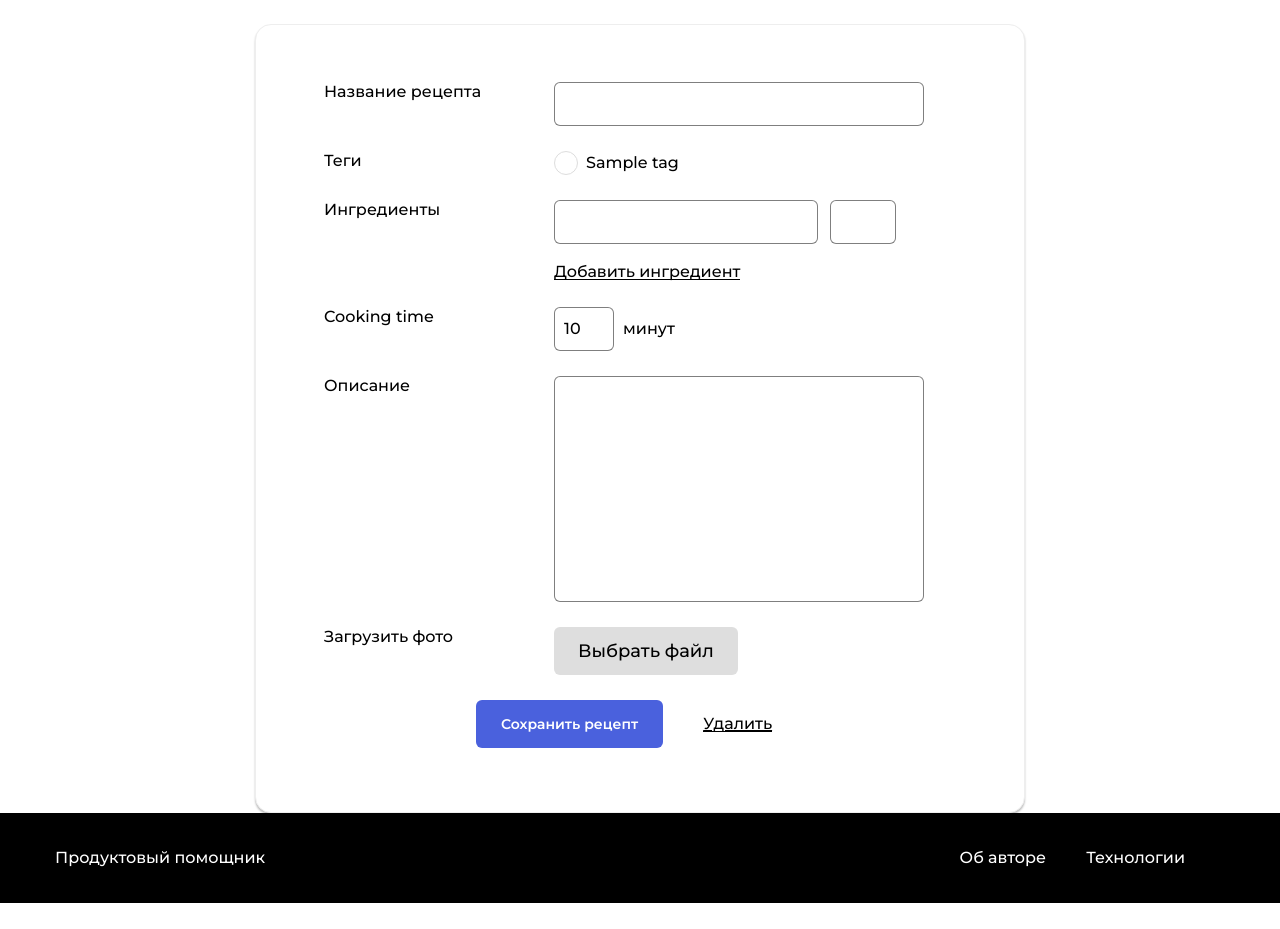
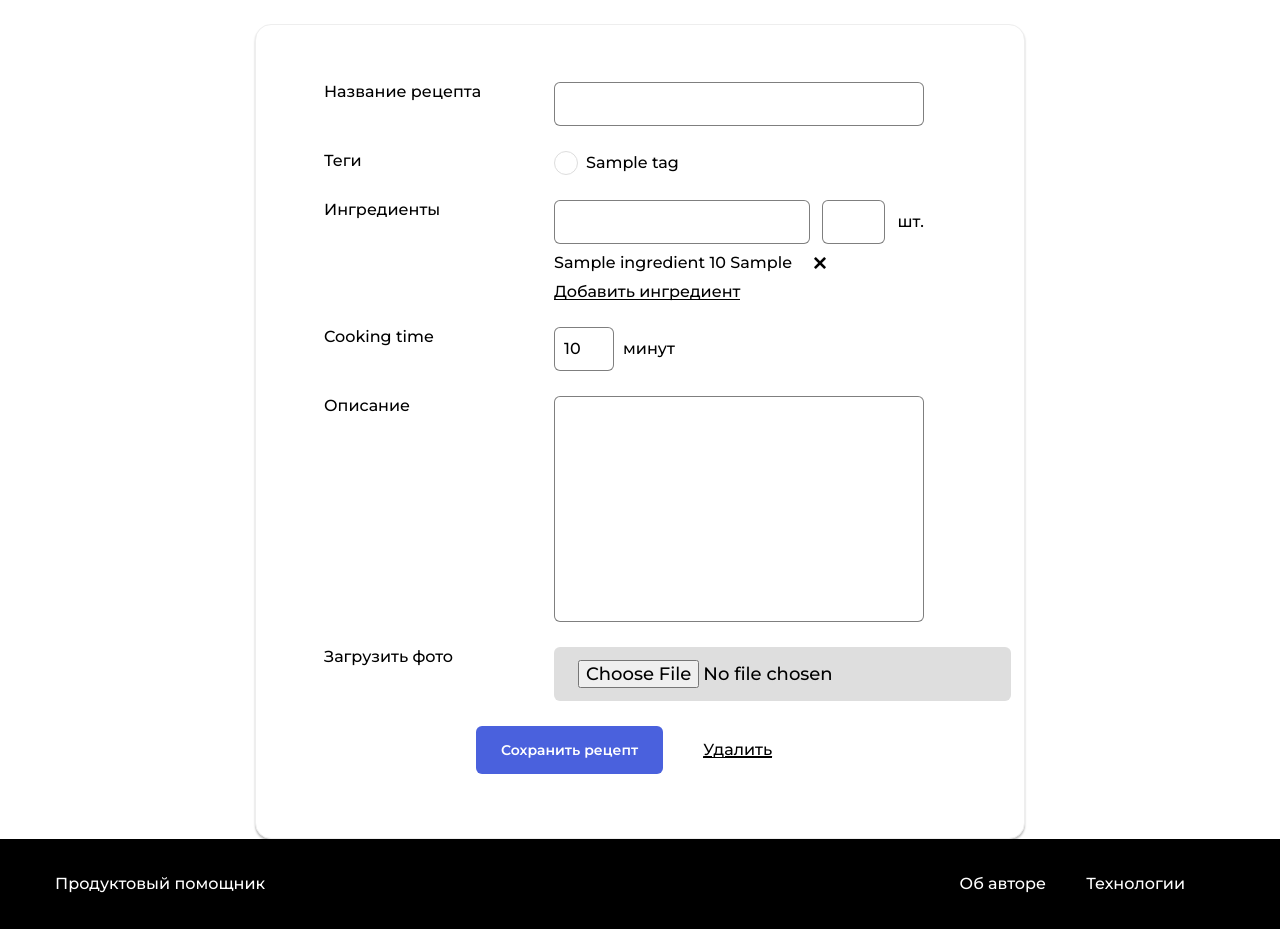
Before and after one commit to kiramipt/foodgram-project, a Django app: template recipes/templates/recipe_edit_page.html in a window 1280 px wide. Shown: the part 202-1131 px from the top of the page. Before the commit the page ends 1105 px from the top, so only its background shows below. Run offline with Django 3.2, Linux system fonts and the light colour scheme; the template is opened without the code that fills it: values that come from a table or form of the project are taken from there, others are empty; tables that the repository leaves empty hold one stand-in row (values such as "Sample post"); some libraries are stand-ins or nearby versions.

Commit message:
add edit recipe pages

```diff
--- a/recipes/templates/recipe_edit_page.html
+++ b/recipes/templates/recipe_edit_page.html
@@ -58,41 +58,6 @@
                 </div>
             </div>
 
-{#            <div class="form__group">#}
-{#                <label for="nameIngredient" class="form__label">Ингредиенты</label>#}
-{#                <div class="form__field-group">#}
-{#                    <div class="form__field-group-ingredientes">#}
-{#                        <div class="form__dropdown">#}
-{#                            <input type="text" id="nameIngredient" class="form__input">#}
-{#                            <div class="form__dropdown-items"></div>#}
-{#                        </div>#}
-{#                        <input type="number" id="cantidad" class="form__input" min="0">#}
-{#                        <label for="cantidad" class="form__label" id="cantidadVal">шт.</label>#}
-{#                    </div>#}
-{#                    <div class="form__field-group-ingredientes-container">#}
-{#                        {% if ingredients %}#}
-{#                            {% for ingredient in ingredients %}#}
-{#                                <div class="form__field-item-ingredient" id="ing_{{ ingredient.ingredient.id }}"><span>#}
-{#                                        {{ ingredient.ingredient.title }} {{ ingredient.amount }}#}
-{#                                        {{ ingredient.ingredient.dimension }}</span> <span class="form__field-item-delete"></span>#}
-{#                                    <input id="nameIngredient_{{ ingredient.ingredient.id }}"#}
-{#                                        name="nameIngredient" type="hidden"#}
-{#                                        value="{{ ingredient.ingredient.title }}">#}
-{#                                    <input id="valueIngredient_{{ ingredient.ingredient.id }}"#}
-{#                                        name="valueIngredient" type="hidden"#}
-{#                                        value="{{ ingredient.amount }}">#}
-{#                                    <input id="unitsIngredient_{{ ingredient.ingredient.id }}"#}
-{#                                        name="unitsIngredient" type="hidden"#}
-{#                                        value="{{ ingredient.ingredient.dimension }}">#}
-{#                            </div>#}
-{#                            {% endfor %}#}
-{#                        {% endif %}#}
-{#                    </div>#}
-{#                    <span class="form__ingredient-link" id="addIng">Добавить ингредиент</span>#}
-{#                    <span class="form__error"></span>#}
-{#                </div>#}
-{#            </div>#}
-
             <div class="form__group">
                 <label for="nameIngredient" class="form__label">Ингредиенты</label>
                 <div class="form__field-group">
@@ -102,11 +67,24 @@
                             <div class="form__dropdown-items"></div>
                         </div>
                         <input type="number" id="cantidad" class="form__input" min="0">
-                        <label for="cantidad" class="form__label" id="cantidadVal">{{ form.ingredient.units }}</label>
+                        <label for="cantidad" class="form__label" id="cantidadVal">шт.</label>
                     </div>
                     <div class="form__field-group-ingredientes-container">
+                            {% for ingredient in ingredients.all %}
+                                <div class="form__field-item-ingredient" id="ing_{{ forloop.counter }}">
+                                    <span>
+                                        {{ ingredient.ingredient.title }} {{ ingredient.amount }} {{ ingredient.ingredient.unit }}
+                                    </span>
+                                    <span class="form__field-item-delete"></span>
+
+                                    <input id="nameIngredient_{{ forloop.counter }}" name="nameIngredient_{{ forloop.counter }}" type="hidden" value="{{ ingredient.ingredient.title }}">
+                                    <input id="valueIngredient_{{ forloop.counter }}" name="valueIngredient_{{ forloop.counter }}" type="hidden" value="{{ ingredient.amount }}">
+                                    <input id="unitsIngredient_{{ forloop.counter }}" name="unitsIngredient_{{ forloop.counter }}" type="hidden" value="{{ ingredient.ingredient.unit }}">
+                                </div>
+                            {% endfor %}
                     </div>
                     <span class="form__ingredient-link" id="addIng">Добавить ингредиент</span>
+                    <span class="form__error"></span>
                 </div>
             </div>
 
@@ -134,11 +112,12 @@
             <div class="form__group">
                 <span class="form__label">Загрузить фото</span>
                 <div class="form__field-group">
-                    <div class="form__field-group">
-                        <label for="{{ form.image.id_for_label }}" class="form__file-button">Выбрать файл</label>
-                        <input type="file" name="{{ form.image.name }}" id="{{ form.image.id_for_label }}" class="form__file">
-                        <span class="form__error">{{ form.image.errors }}</span>
-                    </div>
+                    {{ form.image|addclass:"form__file-button" }}
+                    {% if form.errors %}
+                        {% for error in field.errors %}
+                            <span class="form__error">{{ error|escape }}</span>
+                        {% endfor %}
+                    {% endif %}
                 </div>
             </div>
 
@@ -153,9 +132,9 @@
 {% endblock %}
 
 {% block js %}
-    <script src=" {% static 'js/config/config.js' %}"></script>
-    <script src="{% static 'js/components/Header.js' %}"></script>
-    <script src="{% static 'js/utils/debouncing.js' %}"></script>
-    <script src="{% static 'js/api/Api.js' %}"></script>
-    <script src="{% static 'formChangeRecipe.js' %}"></script>
+<script src="{% static 'js/config/config.js' %}"></script>
+<script src="{% static 'js/components/Header.js' %}"></script>
+<script src="{% static 'js/utils/debouncing.js' %}"></script>
+<script src="{% static 'js/api/Api.js' %}"></script>
+<script src="{% static 'formRecipe.js' %}"></script>
 {% endblock %}
```
Also changed, not shown: recipes/templates/recipe_add_page.html (+6 -7 lines), recipes/views.py (+4 -3 lines).
